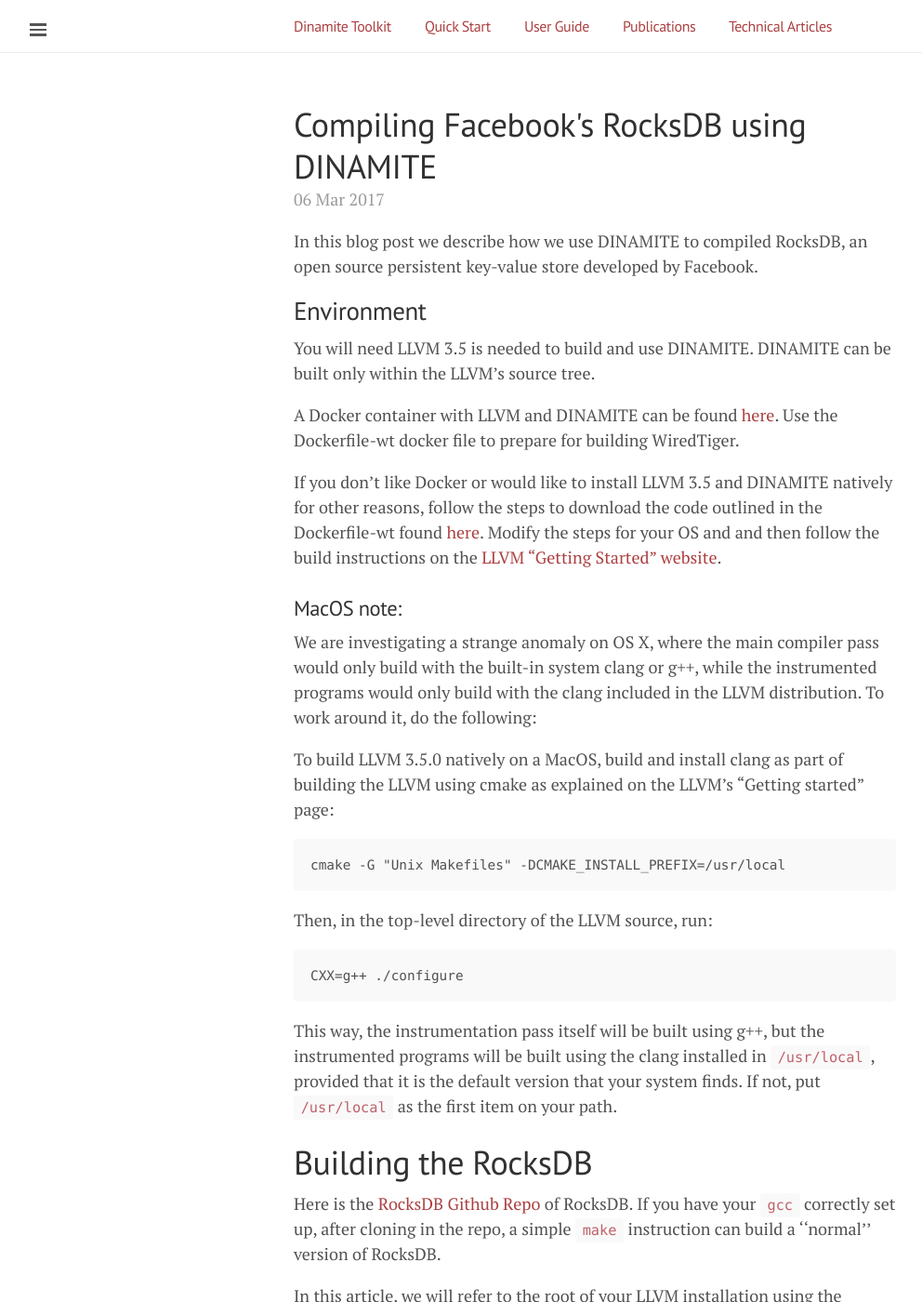
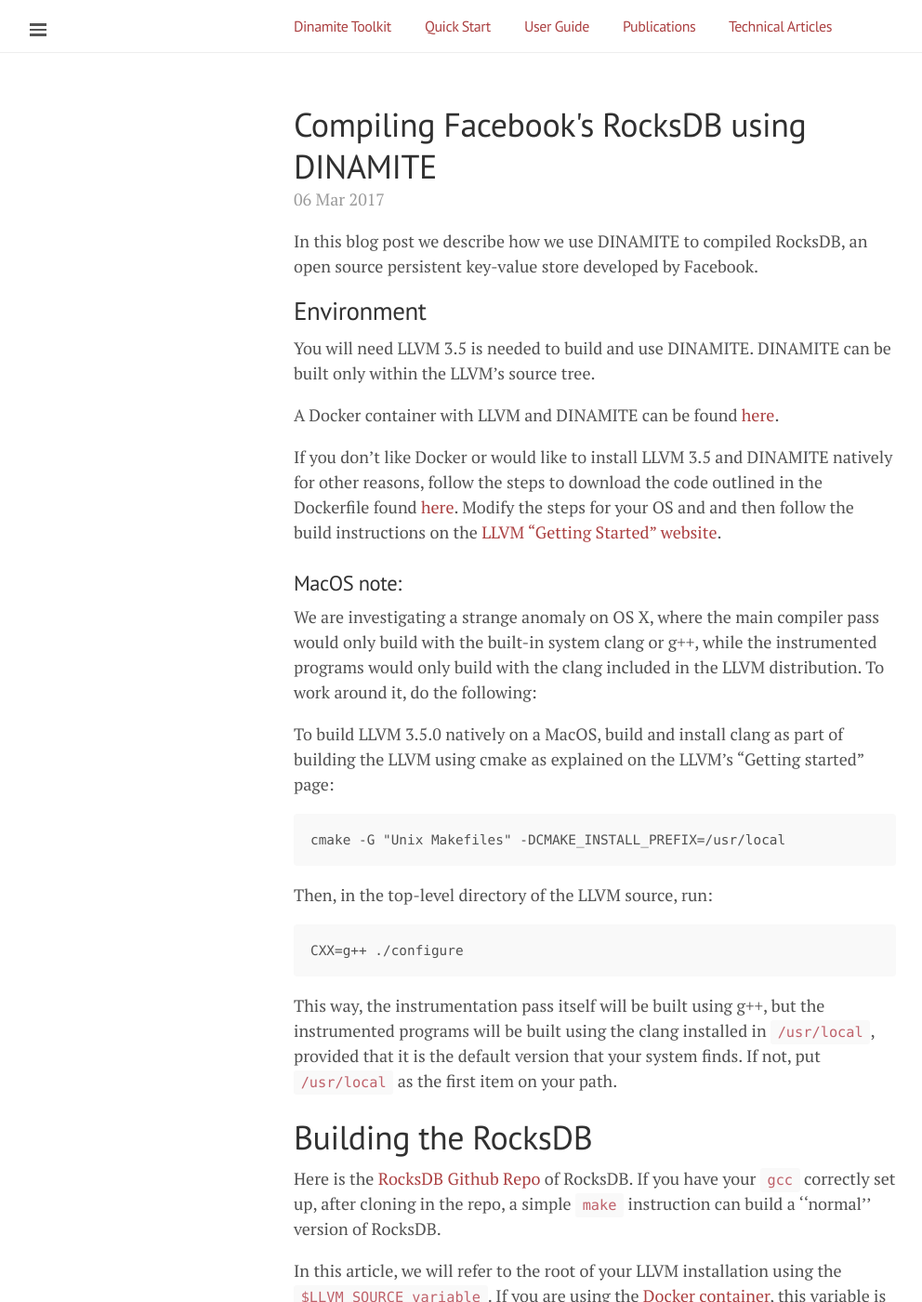
Before and after one commit to dinamite-toolkit/dinamite-toolkit.github.io, a Jekyll site: the page built from _posts/2017-03-06-compiling-rocksdb.md, in a window 1280 px wide and 1400 px high. Shown: the whole window at 93% size, without its empty margins (0-992 px from the left). Built offline with Jekyll 4.4.1, drawn with Linux system fonts in a browser that asks for light colours; some of the changed text lies outside the part shown.

Commit message:
Fix some bugs in compiling rocksdb article

````diff
--- a/_posts/2017-03-06-compiling-rocksdb.md
+++ b/_posts/2017-03-06-compiling-rocksdb.md
@@ -15,11 +15,10 @@
 
 A Docker container with LLVM and DINAMITE can be found
 [here](https://github.com/dinamite-toolkit/dinamite-compiler-docker.git).
-Use the Dockerfile-wt docker file to prepare for building WiredTiger.
 
 If you don't like Docker or would like to install LLVM 3.5 and
 DINAMITE natively for other reasons, follow the steps to download the
-code outlined in the Dockerfile-wt found
+code outlined in the Dockerfile found
 [here](https://github.com/dinamite-toolkit/dinamite-compiler-docker.git).
 Modify the steps for your OS and and then follow the build
 instructions on the [LLVM "Getting Started"
@@ -65,7 +64,7 @@
  of LLVM from sources, download the instrumentation pass and the instrumentation
  library as follows:
 
-    ```
+    ```shell
     cd $LLVM_SOURCE/projects
     git clone https://github.com/dinamite-toolkit/dinamite.git
     ```
@@ -77,7 +76,7 @@
  built for you**, so you may skip this step, unless you want to change the format
  of the traces.
 
-    ```
+    ```shell
      cd $LLVM_SOURCE/projects/dinamite/library
      make binary
      cd ../
````
